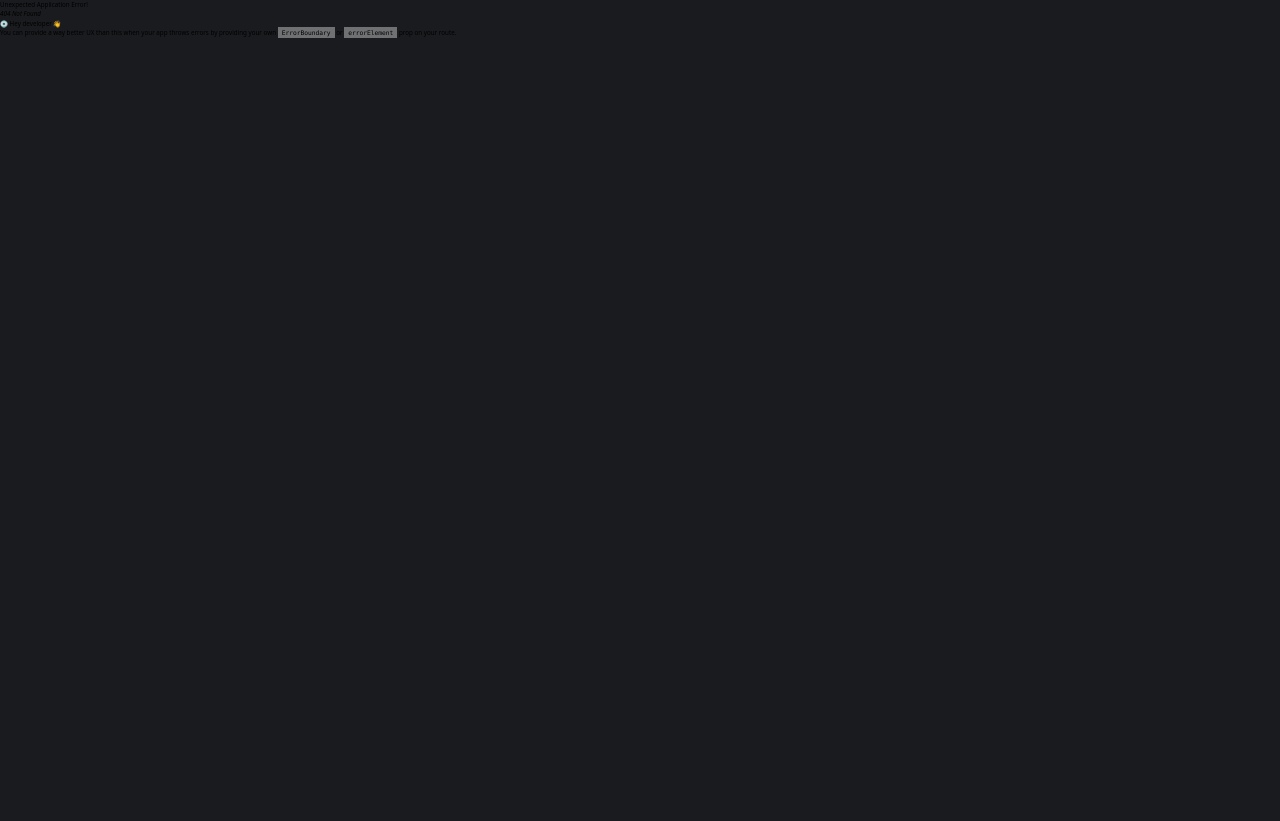
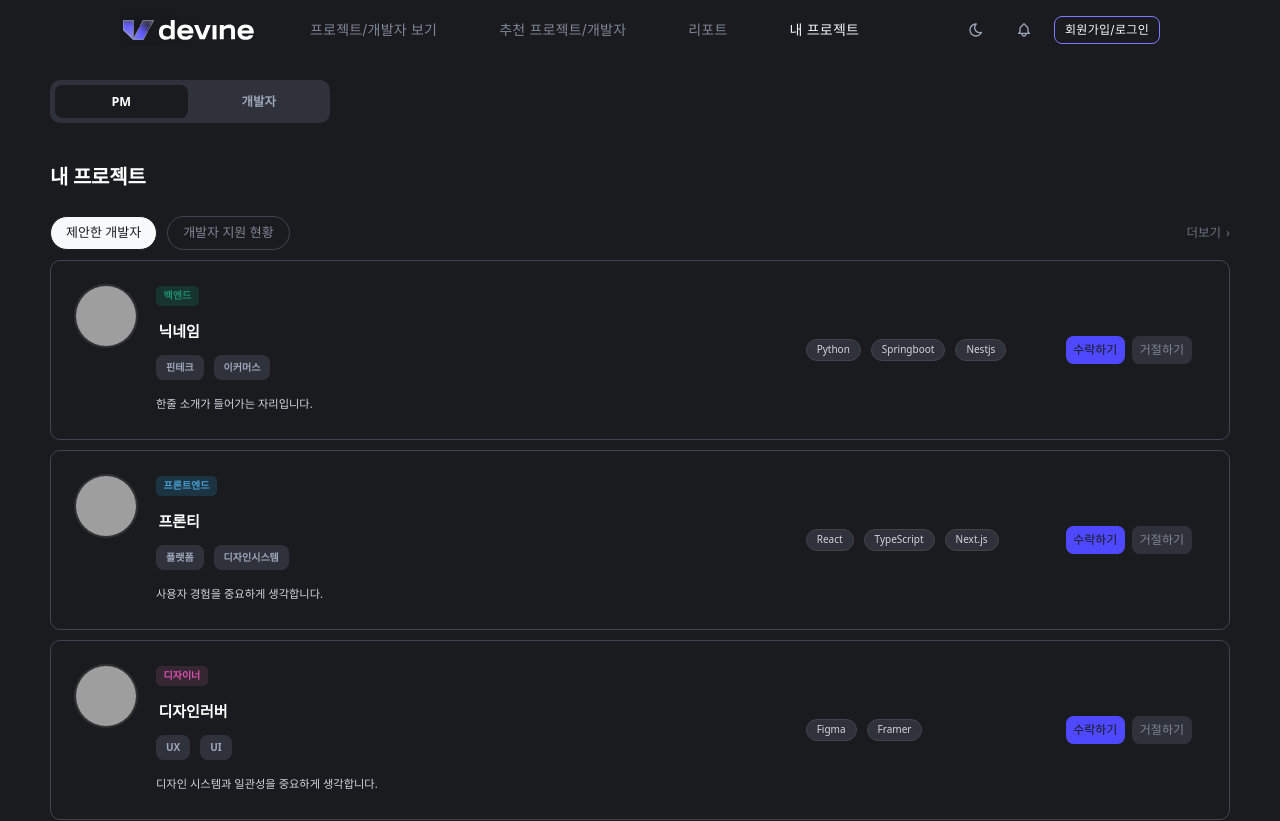
Before and after one commit to DeVine-2025/DeVine_FrontEnd, a React (Vite) app: page /my-project/pm in a window 1280 px wide. Before the commit this address had no page. Shown: the top 821 px of the page. Before the commit the page ends 800 px from the top, so only its background shows below. Built offline with nearby package versions, Linux system fonts and the light colour scheme; grey boxes are pictures that could not be loaded; a web font is replaced by a local one.

Commit message:
feat: 내프로젝트 PM탭 구현

```diff
--- a/src/pages/index.ts
+++ b/src/pages/index.ts
@@ -9,6 +9,7 @@ export { default as ProposedPage } from './matching/proposed/proposed-page';
 export { default as MyInfoPage } from './my-info/my-info-page';
 export { default as MyDeveloperPage } from './my-project/developer/my-developer-page';
 export { default as MyProjectPage } from './my-project/my-project-page';
+export { default as MyPMDevelopersPage } from './my-project/pm/my-pm-dev-page';
 export { default as MyPMPage } from './my-project/pm/my-pm-page';
 export { default as RecommendDeveloperPage } from './recommend/developer/recommend-developer-page';
 export { default as RecommendProjectPage } from './recommend/project/recommend-project-page';
--- /dev/null
+++ b/src/pages/my-project/pm/my-pm-dev-page.tsx
@@ -0,0 +1,25 @@
+import MyPMDeveloperSection, { type DevTab } from '@components/myProject/MyPMTopSection';
+import { useState } from 'react';
+import { useNavigate } from 'react-router-dom';
+
+const MyPMDevelopersPage = () => {
+  const [devTab, setDevTab] = useState<DevTab>('suggested');
+  const navigate = useNavigate();
+
+  return (
+    <div className="min-h-screen">
+      <div className="mx-auto w-full max-w-[1180px]">
+        <button
+          type="button"
+          onClick={() => navigate(-1)}
+          className="inline-flex items-center text-3xl text-card-muted hover:opacity-80"
+        >
+          <span aria-hidden="true">←</span>
+        </button>
+        <MyPMDeveloperSection devTab={devTab} onChangeDevTab={setDevTab} showMore={false} />
+      </div>
+    </div>
+  );
+};
+
+export default MyPMDevelopersPage;
--- a/src/pages/my-project/pm/my-pm-page.tsx
+++ b/src/pages/my-project/pm/my-pm-page.tsx
@@ -1,18 +1,12 @@
-import ProfileCard from '@components/common/ProfileCard';
-import MainProjectCard from '@pages/main/components/MainProjectCard';
+import MyPMBottomSection, { type ProjectTab } from '@components/myProject/MyPMBottomSection';
+import MyPMTopSection, { type DevTab } from '@components/myProject/MyPMTopSection';
 import { useState } from 'react';
 import { useNavigate } from 'react-router-dom';
-import { PROFILE_CARD_LIST } from 'src/mocks/developer.mock';
-import { PROJECT_ROLES, RECOMMENDED_PROJECTS } from 'src/mocks/project.mock';
-
-type DevTab = 'suggested' | 'applied';
-type ProjectTab = 'ongoing' | 'done';
 
 const MyPMPage = () => {
   const [devTab, setDevTab] = useState<DevTab>('suggested');
   const [projectTab, setProjectTab] = useState<ProjectTab>('ongoing');
 
-  const highlightProjects = RECOMMENDED_PROJECTS.slice(0, 4);
   const navigate = useNavigate();
 
   return (
@@ -21,124 +15,20 @@ const MyPMPage = () => {
         <h1 className="Heading2 pt-5 font-semibold text-card-title">내 프로젝트</h1>
 
         {/* ===== 상단 ===== */}
-        <section className="mt-10">
-          <div className="flex items-center justify-between">
-            <Tabs<DevTab>
-              value={devTab}
-              onChange={setDevTab}
-              items={[
-                { value: 'suggested', label: '제안한 개발자' },
-                { value: 'applied', label: '개발자 지원 현황' },
-              ]}
-            />
-
-            <button
-              type="button"
-              onClick={() => navigate('/')}
-              className="inline-flex cursor-pointer items-center gap-2 text-card-muted text-xl hover:opacity-80"
-            >
-              더보기 <span aria-hidden="true">›</span>
-            </button>
-          </div>
-
-          <div className="mt-4 flex flex-col gap-4">
-            {PROFILE_CARD_LIST.map((profile) => (
-              <ProfileCard
-                key={profile.id}
-                {...profile}
-                size="lg"
-                action={
-                  <div className="flex gap-3">
-                    <button
-                      type="button"
-                      className="cursor-pointer rounded-xl bg-[#4E49FF] px-3 py-2 font-medium text-[12px] text-my-tab-inactive"
-                      onClick={() => console.log('수락', profile.id)}
-                    >
-                      수락하기
-                    </button>
-                    <button
-                      type="button"
-                      className="cursor-pointer rounded-xl bg-surface-tab px-3 py-2 font-medium text-[12px] text-my-tab-text"
-                      onClick={() => console.log('거절', profile.id)}
-                    >
-                      거절하기
-                    </button>
-                  </div>
-                }
-              />
-            ))}
-          </div>
-        </section>
+        <MyPMTopSection
+          devTab={devTab}
+          onChangeDevTab={setDevTab}
+          onClickMore={() => navigate('/my-project/pm/developers')}
+        />
 
         {/* 구분선 */}
         <div className="-translate-x-1/2 relative right-1/2 left-1/2 my-15 h-[15px] w-screen bg-profile-card-bg" />
 
         {/* ===== 하단 ===== */}
-        <section>
-          <div className="flex items-center justify-between">
-            <Tabs<ProjectTab>
-              value={projectTab}
-              onChange={setProjectTab}
-              items={[
-                { value: 'ongoing', label: '진행 중인 프로젝트' },
-                { value: 'done', label: '완료된 프로젝트' },
-              ]}
-            />
-          </div>
-
-          <div className="mt-6 grid grid-cols-1 gap-6 sm:grid-cols-2 lg:grid-cols-4">
-            {highlightProjects.map((project) => (
-              <MainProjectCard
-                key={project.id}
-                categoryLabel={project.categoryLabel}
-                deadlineLabel={project.deadlineLabel}
-                title={project.title}
-                location={project.location}
-                period={project.period}
-                mode={project.mode}
-                roles={[...PROJECT_ROLES]}
-                bookmarked={project.bookmarked}
-              />
-            ))}
-          </div>
-        </section>
+        <MyPMBottomSection projectTab={projectTab} onChangeProjectTab={setProjectTab} />
       </div>
     </div>
   );
 };
 
 export default MyPMPage;
-
-/** ---------- local UI components ---------- */
-function Tabs<T extends string>({
-  value,
-  onChange,
-  items,
-}: {
-  value: T;
-  onChange: (v: T) => void;
-  items: { value: T; label: string }[];
-}) {
-  return (
-    <div className="flex gap-4">
-      {items.map((t) => {
-        const active = t.value === value;
-        return (
-          <button
-            key={t.value}
-            type="button"
-            onClick={() => onChange(t.value)}
-            className={[
-              'rounded-full border px-6 py-2.5 font-medium text-[13px] transition',
-              active
-                ? 'bg-my-tab-active text-tab-bg-active'
-                : 'border-my-tab-border bg-my-tab-inactive text-my-tab-text',
-            ].join(' ')}
-          >
-            {t.label}
-          </button>
-        );
-      })}
-    </div>
-  );
-}
--- /dev/null
+++ b/src/shared/components/myProject/MyPMBottomSection.tsx
@@ -0,0 +1,48 @@
+import Tabs from '@components/tab/CommonTabs';
+import MainProjectCard from '@pages/main/components/MainProjectCard';
+import { useMemo } from 'react';
+import { PROJECT_ROLES, RECOMMENDED_PROJECTS } from 'src/mocks/project.mock';
+
+export type ProjectTab = 'ongoing' | 'done';
+
+type Props = {
+  projectTab: ProjectTab;
+  onChangeProjectTab: (tab: ProjectTab) => void;
+};
+
+const MyPMBottomSection = ({ projectTab, onChangeProjectTab }: Props) => {
+  const highlightProjects = useMemo(() => RECOMMENDED_PROJECTS.slice(0, 4), []);
+
+  return (
+    <section>
+      <div className="flex items-center justify-between">
+        <Tabs<ProjectTab>
+          value={projectTab}
+          onChange={onChangeProjectTab}
+          items={[
+            { value: 'ongoing', label: '진행 중인 프로젝트' },
+            { value: 'done', label: '완료된 프로젝트' },
+          ]}
+        />
+      </div>
+
+      <div className="mt-6 grid grid-cols-1 gap-6 sm:grid-cols-2 lg:grid-cols-4">
+        {highlightProjects.map((project) => (
+          <MainProjectCard
+            key={project.id}
+            categoryLabel={project.categoryLabel}
+            deadlineLabel={project.deadlineLabel}
+            title={project.title}
+            location={project.location}
+            period={project.period}
+            mode={project.mode}
+            roles={[...PROJECT_ROLES]}
+            bookmarked={project.bookmarked}
+          />
+        ))}
+      </div>
+    </section>
+  );
+};
+
+export default MyPMBottomSection;
--- /dev/null
+++ b/src/shared/components/myProject/MyPMTopSection.tsx
@@ -0,0 +1,69 @@
+import ProfileCard from '@components/common/ProfileCard';
+import Tabs from '@components/tab/CommonTabs';
+import { PROFILE_CARD_LIST } from 'src/mocks/developer.mock';
+
+export type DevTab = 'suggested' | 'applied';
+
+type Props = {
+  devTab: DevTab;
+  onChangeDevTab: (tab: DevTab) => void;
+  onClickMore?: () => void;
+  showMore?: boolean;
+};
+
+const MyPMTopSection = ({ devTab, onChangeDevTab, onClickMore, showMore = true }: Props) => {
+  return (
+    <section className="mt-10">
+      <div className="flex items-center justify-between">
+        <Tabs<DevTab>
+          value={devTab}
+          onChange={onChangeDevTab}
+          items={[
+            { value: 'suggested', label: '제안한 개발자' },
+            { value: 'applied', label: '개발자 지원 현황' },
+          ]}
+        />
+
+        {showMore && (
+          <button
+            type="button"
+            onClick={onClickMore}
+            className="inline-flex items-center gap-2 text-card-muted text-xl hover:opacity-80"
+          >
+            더보기 <span aria-hidden="true">›</span>
+          </button>
+        )}
+      </div>
+
+      <div className="mt-4 flex flex-col gap-4">
+        {PROFILE_CARD_LIST.map((profile) => (
+          <ProfileCard
+            key={profile.id}
+            {...profile}
+            size="lg"
+            action={
+              <div className="flex gap-3">
+                <button
+                  type="button"
+                  className="cursor-pointer rounded-xl bg-[#4E49FF] px-3 py-2 font-medium text-[12px] text-my-tab-inactive"
+                  onClick={() => console.log('수락', profile.id)}
+                >
+                  수락하기
+                </button>
+                <button
+                  type="button"
+                  className="cursor-pointer rounded-xl bg-surface-tab px-3 py-2 font-medium text-[12px] text-my-tab-text"
+                  onClick={() => console.log('거절', profile.id)}
+                >
+                  거절하기
+                </button>
+              </div>
+            }
+          />
+        ))}
+      </div>
+    </section>
+  );
+};
+
+export default MyPMTopSection;
--- /dev/null
+++ b/src/shared/components/tab/CommonTabs.tsx
@@ -0,0 +1,34 @@
+type TabItem<T extends string> = { value: T; label: string };
+
+export default function CommonTabs<T extends string>({
+  value,
+  onChange,
+  items,
+}: {
+  value: T;
+  onChange: (v: T) => void;
+  items: TabItem<T>[];
+}) {
+  return (
+    <div className="flex gap-4">
+      {items.map((t) => {
+        const active = t.value === value;
+        return (
+          <button
+            key={t.value}
+            type="button"
+            onClick={() => onChange(t.value)}
+            className={[
+              'rounded-full border px-6 py-2.5 font-medium text-[13px] transition',
+              active
+                ? 'bg-my-tab-active text-tab-bg-active'
+                : 'border-my-tab-border bg-my-tab-inactive text-my-tab-text',
+            ].join(' ')}
+          >
+            {t.label}
+          </button>
+        );
+      })}
+    </div>
+  );
+}
--- a/src/shared/components/tab/MyProjectTabs.tsx
+++ b/src/shared/components/tab/MyProjectTabs.tsx
@@ -8,14 +8,14 @@ const MyProjectTabs = () => {
     <div className="mb-5 w-[280px] rounded-2xl bg-surface-tab p-2">
       <div className="grid grid-cols-2 gap-2">
         <NavLink
-          to="my-pm-project"
+          to="pm"
           className={({ isActive }) => `${baseTabClass} ${isActive ? activeClass : inactiveClass}`}
         >
           PM
         </NavLink>
 
         <NavLink
-          to="my-developer-project"
+          to="dev"
           className={({ isActive }) => `${baseTabClass} ${isActive ? activeClass : inactiveClass}`}
         >
           개발자
--- a/src/shared/routes/routers.tsx
+++ b/src/shared/routes/routers.tsx
@@ -10,6 +10,7 @@ import {
   MatchingPage,
   MyDeveloperPage,
   MyInfoPage,
+  MyPMDevelopersPage,
   MyPMPage,
   MyProjectPage,
   PmPage,
@@ -65,9 +66,10 @@ export const router = createBrowserRouter([
             path: 'my-project',
             element: <MyProjectPage />,
             children: [
-              { index: true, element: <Navigate to="my-pm-project" replace /> },
-              { path: 'my-pm-project', element: <MyPMPage /> },
-              { path: 'my-developer-project', element: <MyDeveloperPage /> },
+              { index: true, element: <Navigate to="pm" replace /> },
+              { path: 'pm', element: <MyPMPage /> },
+              { path: 'pm/developers', element: <MyPMDevelopersPage /> },
+              { path: 'dev', element: <MyDeveloperPage /> },
             ],
           },
           { path: 'my-info', element: <MyInfoPage /> },
```
